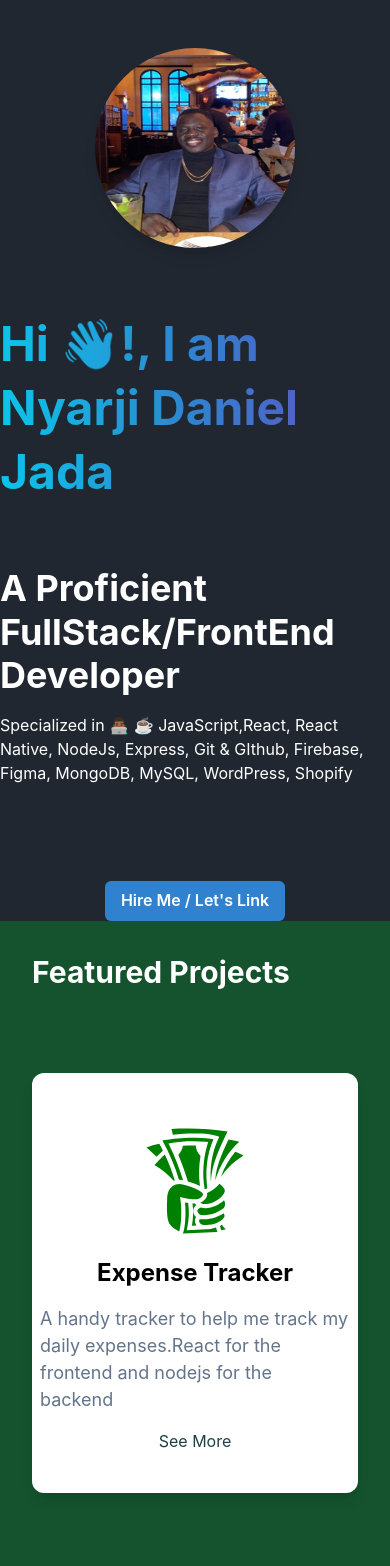
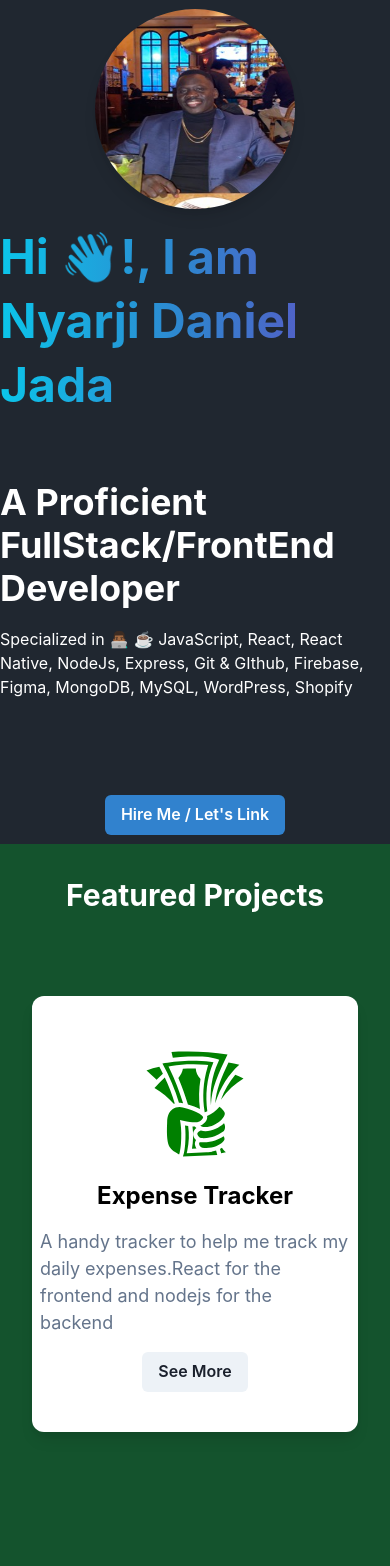
Before and after one commit to Jadashi97/NyarjiJada.github.io, a React (Vite) app: page / in a window 390 px wide. Shown: the top 1566 px of the page. Built offline with nearby package versions, Linux system fonts and the light colour scheme.

Commit message:
(bugs): remove the toggle button

```diff
--- a/src/App.css
+++ b/src/App.css
@@ -39,3 +39,7 @@
 .read-the-docs {
   color: #888;
 }
+
+.button{
+  background-color: aqua;
+}
--- a/src/components/Card.jsx
+++ b/src/components/Card.jsx
@@ -1,14 +1,14 @@
 import React from "react";
 import { FontAwesomeIcon } from "@fortawesome/react-fontawesome";
 import { faArrowRight } from "@fortawesome/free-solid-svg-icons";
-import { Heading, HStack, VStack, Image, Text, Link } from "@chakra-ui/react";
+import { Heading, HStack, VStack, Button, Text, Link } from "@chakra-ui/react";
 import Icon from '@chakra-ui/icon';
 import { useMediaQuery } from '@chakra-ui/react';
 
 
 const Card = ({ title, description, myIcon, imageSrc, linkSrc, }) => {
 
-    const [isNotSmallerScreen] = useMediaQuery("(min-width:600px)");
+    const [isNotSmallerScreen] = useMediaQuery("(min-width:400px)");
 
     return(
         <VStack
@@ -35,7 +35,7 @@ const Card = ({ title, description, myIcon, imageSrc, linkSrc, }) => {
                 </Text>
             </VStack>
                 <HStack spacing={4} alignItems="center">
-                    <Link color='teal.900' href={linkSrc} alignItem="center" size="lg" >See More</Link>
+                    <Link color='teal.900' href={linkSrc} alignItem="center" size="lg" ><Button>See More</Button></Link>
                 </HStack>
         </VStack>
     );
--- a/src/components/FullScreenSection.jsx
+++ b/src/components/FullScreenSection.jsx
@@ -8,7 +8,7 @@ import { VStack, Flex, useMediaQuery} from "@chakra-ui/react";
 
 const FullScreenSection = ({ children, isDarkBackground, ...boxProps }) => {
 
-    // const [isNotSmallerScreen] = useMediaQuery("(min-width: 600px)");
+    const [isNotSmallerScreen] = useMediaQuery("(min-width: 300px)");
 
     return(
         <VStack
--- a/src/components/Header.jsx
+++ b/src/components/Header.jsx
@@ -3,7 +3,6 @@ import { FontAwesomeIcon } from '@fortawesome/react-fontawesome';
 import { faEnvelope } from '@fortawesome/free-regular-svg-icons';
 import { useColorMode, useMediaQuery } from '@chakra-ui/react';
 import { IconButton } from '@chakra-ui/react';
-import { FaSun, FaMoon, FaInstagram, FaGithub, FaLinkedin } from 'react-icons/fa';
 
 
 import {
@@ -37,9 +36,9 @@ const socials = [
 const Header = () => {
 
     const headerRef = useRef(null);
-    const [isNotSmallerScreen] = useMediaQuery("(min-width:600px)");  // for responsive design
+    const [isNotSmallerScreen] = useMediaQuery("(min-width:400px)");  // for responsive design
     const {colorMode, toggleColorMode} = useColorMode();
-    const isDark = colorMode === "dark";
+    const isDark = colorMode === "light";
 
 
 
@@ -121,7 +120,6 @@ const Header = () => {
                 <a href="#contactme" onClick={handleClick("contactme")}>
                   Contact Me
                 </a>
-                <IconButton ml={8} icon={isDark ? <FaSun/> : <FaMoon/>} isRound="true" onClick={toggleColorMode}/>
               </HStack>
             </nav>
           </HStack>
--- a/src/components/LandingSection.jsx
+++ b/src/components/LandingSection.jsx
@@ -10,12 +10,12 @@ import { AspectRatio } from '@chakra-ui/react';
 
 const greeting = "Hi 👋🏿!, I am Nyarji Daniel Jada";
 const bio1 = "A Proficient FullStack/FrontEnd Developer ";
-const bio2 = "Specialized in 👨🏾‍💻 ☕️ JavaScript,React, React Native, NodeJs, Express, Git & GIthub, Firebase, Figma,  MongoDB, MySQL, WordPress, Shopify";
+const bio2 = "Specialized in 👨🏾‍💻 ☕️ JavaScript, React, React Native, NodeJs, Express, Git & GIthub, Firebase, Figma,  MongoDB, MySQL, WordPress, Shopify";
 
 
 const LandingSection = ()=> {
 
-    const [isNotSmallerScreen] = useMediaQuery("(min-width:600px)");
+    const [isNotSmallerScreen] = useMediaQuery("(min-width:300px)");
 
     return(
        <FullScreenSection
@@ -32,7 +32,7 @@ const LandingSection = ()=> {
                 src= {MyImage} boxSize="200px"
             />
 
-                <Heading fontSize="5xl" fontWeight="bold" bgGradient="linear(to-r, cyan.400, blue.500, purple.600)" bgClip='text'>
+                <Heading flex="1" fontSize="5xl" fontWeight="bold" bgGradient="linear(to-r, cyan.400, blue.500, purple.600)" bgClip='text'>
                     {greeting}
                 </Heading>
             </VStack>
--- a/src/components/ProjectSection.jsx
+++ b/src/components/ProjectSection.jsx
@@ -60,7 +60,6 @@ const ProjectSection = () => {
             backgroundColor="#14532d"
             isDarkBackground
             p={8}
-            alignItems="flex-start"
             spacing={8}
         >
             <Heading as="h1" id="projects-section" alignItems={"center"} >
@@ -68,7 +67,7 @@ const ProjectSection = () => {
             </Heading>
             <Box
                 display="grid"
-                gridTemplateColumns="repeat(2,minmax(2,1fr))"
+                // gridTemplateColumns="repeat(1,minmax(4,2fr))"
                 gridGap={10}
             >
                 {projects.map((project) => (
```
